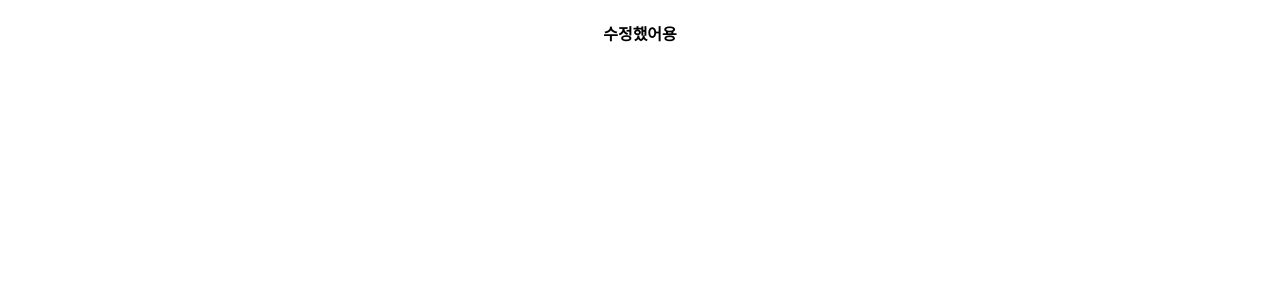
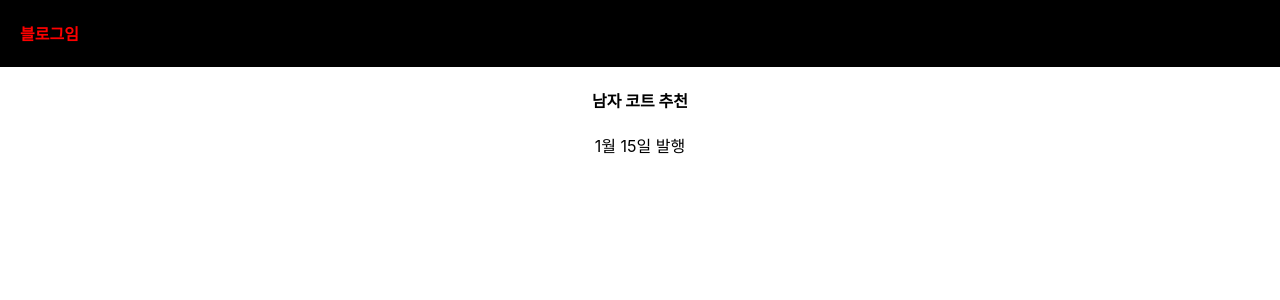
Before and after one commit to Ljim131/React_blog, a React (Create React App) app: page / in a window 1280 px wide. Shown: the top 300 px of the page. Built offline with nearby package versions, Linux system fonts and the light colour scheme.

Commit message:
3 commit

```diff
--- a/src/App.css
+++ b/src/App.css
@@ -1,5 +1,13 @@
 .App {
   text-align: center;
+}
+
+.black-nav{
+  display: flex;
+  background: black;
+  width: 100%;
+  color: white;
+  padding-left: 20px;
 }
 
 .App-logo {
--- a/src/App.js
+++ b/src/App.js
@@ -1,11 +1,20 @@
 import logo from './logo.svg';
 import './App.css';
+import { useState } from 'react';
 
 function App() {
+
+  let post = '강남우동맛집';
+  let [글제목, b] = useState('남자 코트 추천');
+
   return (
     <div className="App">
-      <div>
-        <h4>수정했어용</h4>
+      <div className="black-nav">
+        <h4 style={ {color : 'red', fontSize : '16px'}}>블로그임</h4>
+      </div>
+      <div className='list'>
+        <h4> { 글제목 } </h4>
+        <p>1월 15일 발행</p>
       </div>
     </div>
   );
```
